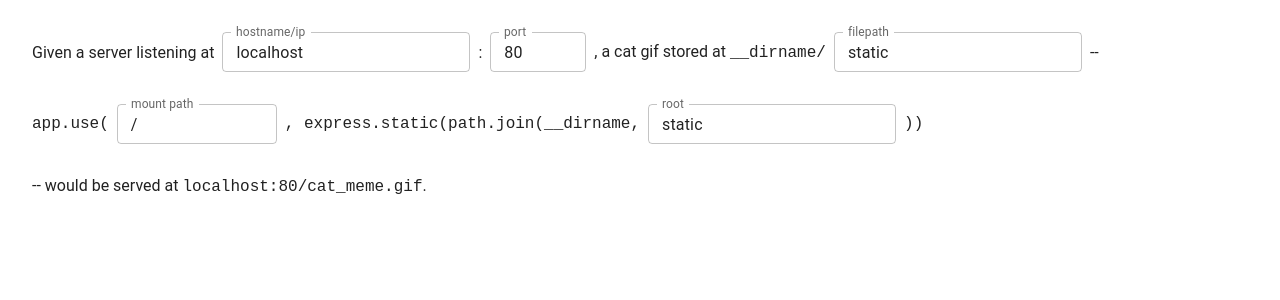
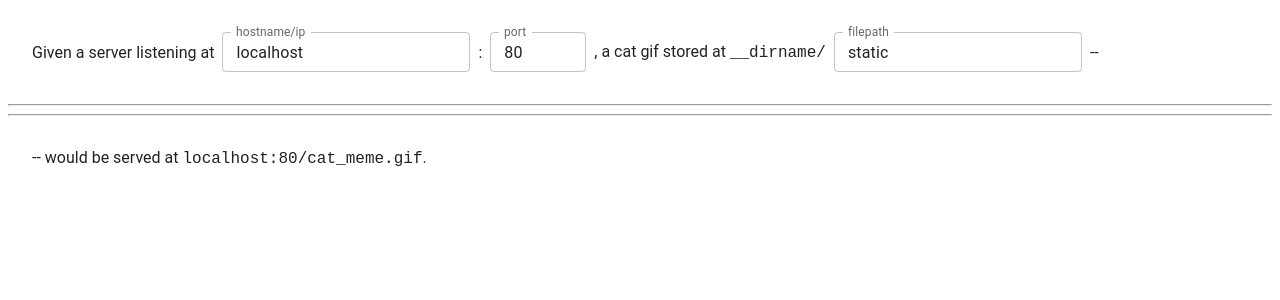
Before and after one commit to tylershelton/staticroutes, a React app: page / in a window 1280 px wide. Shown: the top 300 px of the page. Built offline with nearby package versions, Linux system fonts and the light colour scheme.

Commit message:
Add horizontal lines as a temp visual breakup

```diff
--- a/client/App.tsx
+++ b/client/App.tsx
@@ -37,26 +37,8 @@ const App = (): JSX.Element => {
       <RouteContext.Provider value={routeProps}>
         <RouteDispatchContext.Provider value={dispatch}>
           <ServerConf />
-          <section id='express_static_setup' css={serverSetupStyle}>
-            <pre>app.use(</pre>
-            <TextField
-              id='express_static_mount_path'
-              label='mount path'
-              variant='outlined'
-              defaultValue='/'
-              css={{ width: '10rem'}}
-              size='small'
-            />
-            <pre>, express.static(path.join(__dirname,</pre>
-            <TextField
-              id='express_static_root'
-              label='root'
-              variant='outlined'
-              defaultValue={routeProps.staticDir}
-              size='small'
-            />
-            <pre>))</pre>
-          </section>
+          <hr />
+          <hr />
           <section id='result' css={serverSetupStyle}>
             <p>-- would be served at <code>{`${routeProps.hostname}:${routeProps.port}/${routeProps.httpRoute}`}cat_meme.gif</code>.</p>
           </section>
```
